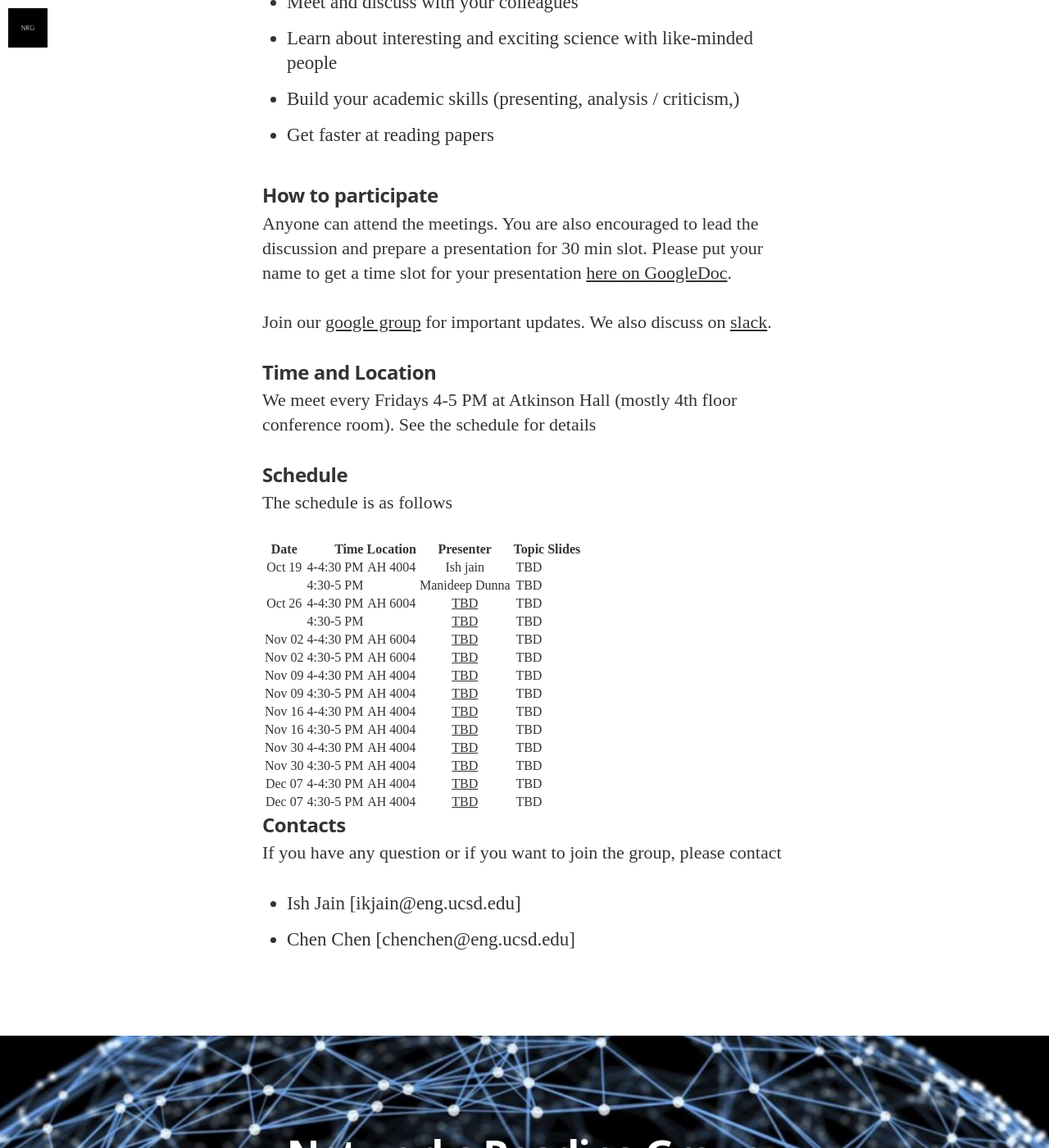
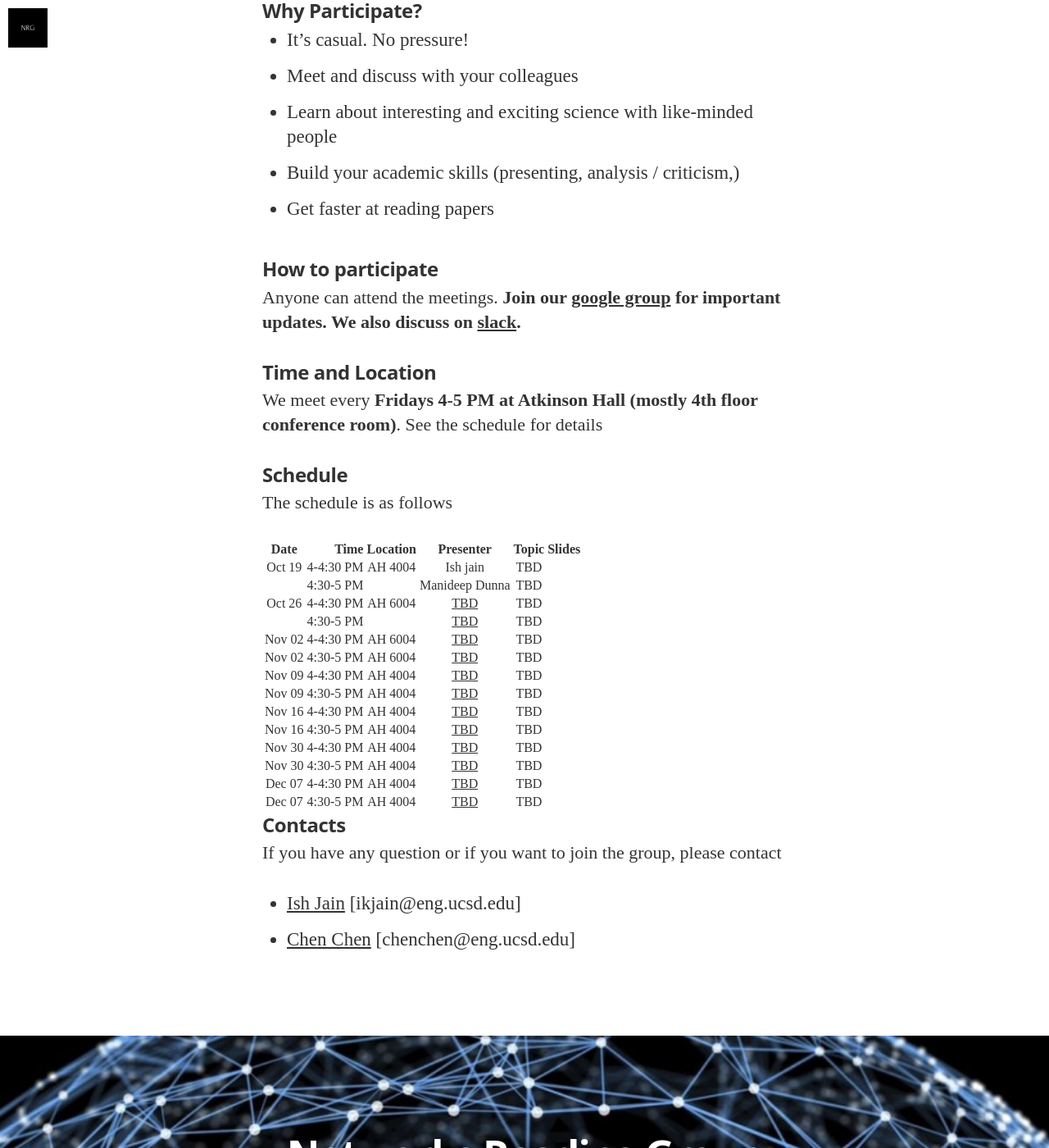
Before and after one commit to nrgucsd/nrgucsd.github.io, a Jekyll site: the page built from _posts/2018-09-01-Reading-Fall2018.markdown, in a window 1280 px wide and 1400 px high, scrolled down 1458 px. Shown: the whole window at 82% size. Built offline with Jekyll 4.4.1, drawn with Linux system fonts in a browser that asks for light colours; nearby versions of some CDN libraries; some web fonts are replaced; some of the changed text lies outside the part shown.

Commit message:
Update 2018-09-01-Reading-Fall2018.markdown

```diff
--- a/_posts/2018-09-01-Reading-Fall2018.markdown
+++ b/_posts/2018-09-01-Reading-Fall2018.markdown
@@ -21,13 +23,12 @@ Everyone in the group is encouraged to lead the discussion atleast once a quarte
 
 ### How to participate
 
-Anyone can attend the meetings. You are also encouraged to lead the discussion and prepare a presentation for 30 min slot. Please put your name to get a time slot for your presentation [here on GoogleDoc][GDrive].
-
-Join our [google group](https://groups.google.com/forum/#!forum/nrgucsd) for important updates. We also discuss on [slack](https://join.slack.com/t/nrgucsd/signup).
+Anyone can attend the meetings.
+**Join our [google group](https://groups.google.com/forum/#!forum/nrgucsd) for important updates. We also discuss on [slack](https://join.slack.com/t/nrgucsd/signup).**
 
 ### Time and Location
 
-We meet every Fridays 4-5 PM at Atkinson Hall (mostly 4th floor conference room). See the schedule for details
+We meet every **Fridays 4-5 PM at Atkinson Hall (mostly 4th floor conference room)**. See the schedule for details
 
 ### Schedule
 
@@ -53,8 +54,8 @@ The schedule is as follows
 
 ### Contacts
 If you have any question or if you want to join the group, please contact
-- Ish Jain [ikjain@eng.ucsd.edu]
-- Chen Chen [chenchen@eng.ucsd.edu]
+- [Ish Jain](https://ishjain.github.io/) [ikjain@eng.ucsd.edu]
+- [Chen Chen](http://cseweb.ucsd.edu/~chc004/) [chenchen@eng.ucsd.edu]
 
 <!---
 You’ll find this post in your `_posts` directory. Go ahead and edit it and re-build the site to see your changes. You can rebuild the site in many different ways, but the most common way is to run `jekyll serve --watch`, which launches a web server and auto-regenerates your site when a file is updated. --->
```
Also changed, not shown: other parts of _posts/2018-09-01-Reading-Fall2018.markdown (+2 -0 lines).
